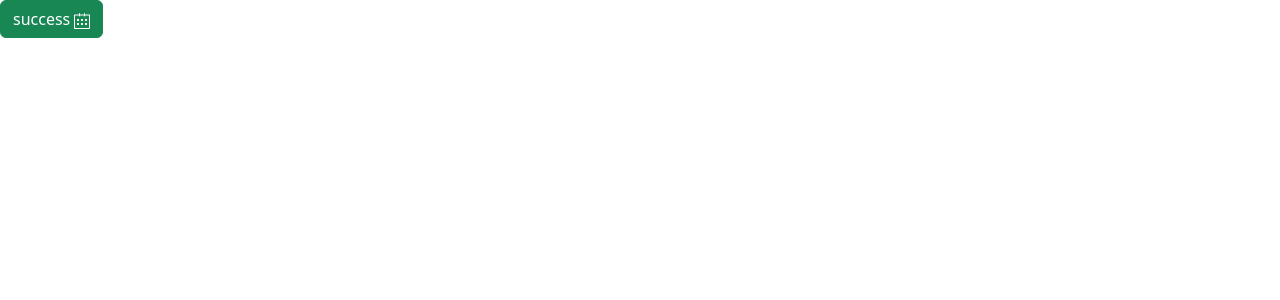
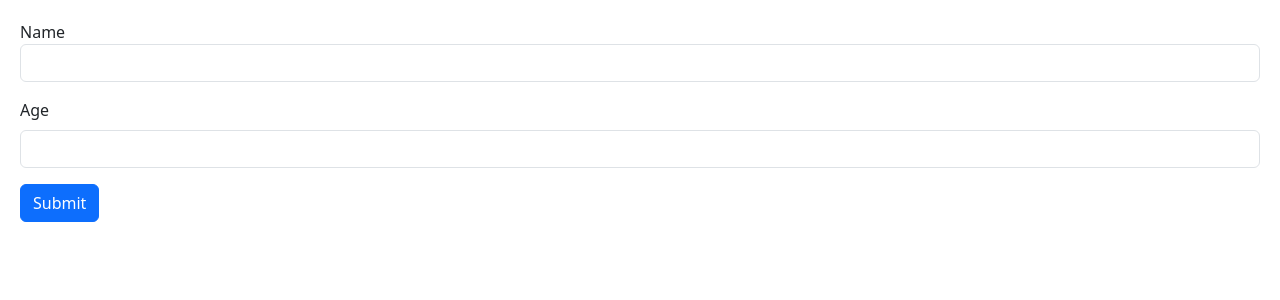
Before and after one commit to 9vmfrhx9bp-gif/react-project, a React (Vite) app in the folder react-app/: page / in a window 1280 px wide. Shown: the top 300 px of the page. Built offline with nearby package versions, Linux system fonts and the light colour scheme.

Commit message:
Forms Component integriert

```diff
--- a/react-app/src/App.tsx
+++ b/react-app/src/App.tsx
@@ -1,22 +1,18 @@
 import { useState } from "react";
-import Alert from "./components/Alert";
+import PlayerProfile from "./components/PlayerProfile";
 import Button from "./components/Button";
+import Like from "./components/Like";
+import Text from "./components/Text"
+import ExpandableText from "./components/Text";
+import Form from "./components/Form"
 
 
 
 
 function App() {
-  const [alertVisible, setAlertVisibility] = useState(false)
-  return (
-    <div>
+  return (<Form>
 
-      {alertVisible && <Alert onClose={() => setAlertVisibility(false)}>Alert</Alert>}
-      <Button type="success" onClick={() => setAlertVisibility(true)}></Button>
-
-
-
-    </div >
-  );
+  </Form>)
 }
 
 export default App;
--- a/react-app/src/components/Button.tsx
+++ b/react-app/src/components/Button.tsx
@@ -1,38 +1,17 @@
 
+import { ReactNode } from "react";
 import { SlCalender } from "react-icons/sl";
 
 interface Props {
-    type: string;
+    children: ReactNode
     onClick: () => void;
 }
-let state: string = "show"
-
-function Button({ type, onClick }: Props) {
-
-    let status: string;
-    switch (type) {
-        case "primary":
-            status = "btn btn-primary"
-            break;
-        case "secondary":
-            status = "btn btn-secondary"
-            break;
-        case "success":
-            status = "btn btn-success"
-            break;
-        default:
-            status = "btn btn-danger"
-            type = "danger";
-
-    }
-    return (
-        <>
-            <button type="button" className={status} onClick={onClick}>{type} <SlCalender /></button>
-
-        </>
 
 
+function Button({ onClick, children }: Props) {
 
+    return (
+        <button type="button" className="btn btn-primary" onClick={onClick}>{children}</button>
     )
 }
 
--- /dev/null
+++ b/react-app/src/components/Form.tsx
@@ -0,0 +1,20 @@
+import React from "react";
+
+function Form() {
+    return (
+        <form>
+            <div className="mb-3">
+                <label htmlFor="name" className="forml-label">Name</label>
+                <input id="name" type="text" className="form-control" />
+            </div>
+            <div className="mb-3">
+                <label htmlFor="age" className="form-label">Age</label>
+                <input id="age" type="number" className="form-control" />
+            </div>
+            <button className="btn btn-primary" type="submit">Submit</button>
+
+        </form>
+    )
+}
+
+export default Form
--- /dev/null
+++ b/react-app/src/components/Like.tsx
@@ -0,0 +1,28 @@
+import { useState } from 'react'
+import { AiFillHeart, AiOutlineHeart } from "react-icons/ai";
+
+
+
+const Like = () => {
+    const [isClicked, setIsClicked] = useState(false);
+
+    const logClick = () => console.log("clicked")
+    const toggle = () => {
+        setIsClicked(!isClicked)
+        console.log("clicked")
+    }
+
+
+    if (isClicked) return (
+        <div onClick={toggle}>
+            <AiFillHeart color="#ff6b81" size={20} />
+        </div>
+    )
+    else return (
+        <div onClick={toggle}>
+            <AiOutlineHeart size={20} />
+        </div>
+    )
+}
+
+export default Like;
--- /dev/null
+++ b/react-app/src/components/PlayerProfile.tsx
@@ -0,0 +1,24 @@
+
+interface Props {
+    id: number;
+    player: {
+        name: string
+        goals: number
+    }
+
+}
+
+function PlayerProfile({ id, player }: Props) {
+    return (
+        <>
+            <ul className="list-group">
+                <li className="list-group-item">Id: {id}</li>
+                <li className="list-group-item">Name: {player.name}</li>
+                <li className="list-group-item">Nummer: {player.goals}</li>
+            </ul>
+        </>
+    )
+
+}
+
+export default PlayerProfile;
--- /dev/null
+++ b/react-app/src/components/Text.tsx
@@ -0,0 +1,21 @@
+import React, { ReactNode, useState } from "react";
+
+interface Props {
+    children: string
+    maxChars?: number
+}
+
+
+
+function ExpandableText({ children, maxChars = 100 }: Props) {
+    const [expanded, setExpand] = useState(false)
+    let lable = expanded ? "read less" : "read more";
+
+
+    if (children.length <= maxChars) return <p>{children} </p>
+
+    const text = expanded ? children : children.substring(0, maxChars)
+    return (<div>{text}... <button onClick={() => setExpand(!expanded)}> {lable}</button></div>)
+}
+
+export default ExpandableText
--- /dev/null
+++ b/react-app/src/components/index.css
@@ -0,0 +1,3 @@
+body {
+    padding: 20px;
+}
--- a/react-app/src/main.tsx
+++ b/react-app/src/main.tsx
@@ -2,6 +2,7 @@ import React from "react";
 import ReactDOM from "react-dom/client";
 import App from "./App";
 import "bootstrap/dist/css/bootstrap.css";
+import "./components/index.css"
 
 ReactDOM.createRoot(document.getElementById("root") as HTMLElement).render(
   <React.StrictMode>
```
